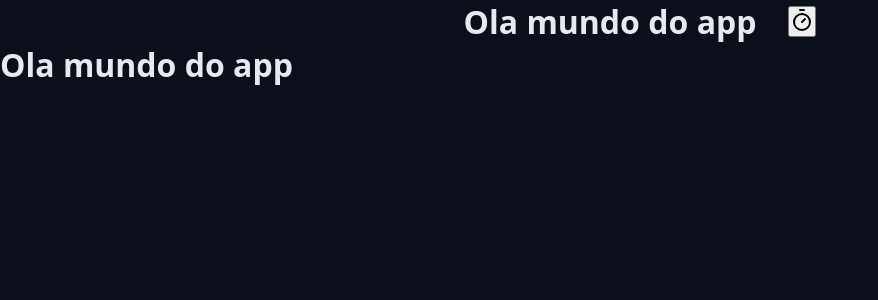
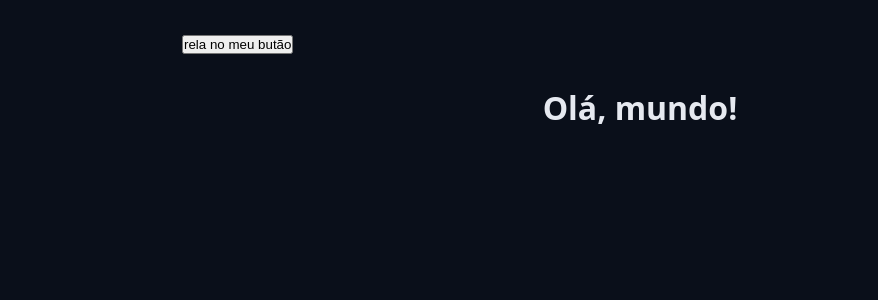
Before and after one commit to henriqMartins/chronos-pomodoro, a React (Vite) app: page / in a window 1280 px wide. Shown: the top 300 px of the page, without its empty margins (0-878 px from the left). Built offline with nearby package versions, Linux system fonts and the light colour scheme.

Commit message:
Creating the Container component and modules styles to use in the page body

```diff
--- a/src/App.tsx
+++ b/src/App.tsx
@@ -1,4 +1,4 @@
-import { TimerIcon } from 'lucide-react';
+import { Container } from './components/Container';
 import { Heading } from './components/Heading';
 import './styles/global.css';
 import './styles/theme.css';
@@ -6,15 +6,13 @@
 export function App() {
   return (
     <>
-      <Heading>
-        Ola mundo do app
-        <button>
-          <TimerIcon />
-        </button>
-      </Heading>
-      <div>
-        <h1>Ola mundo do app</h1>
-      </div>
+      <Container>
+        <button>rela no meu butão</button>
+      </Container>
+
+      <Container>
+        <Heading>Olá, mundo!</Heading>
+      </Container>
     </>
   );
 }
--- /dev/null
+++ b/src/components/Container.module.css
@@ -0,0 +1,8 @@
+.container {
+  max-width: 98rem;
+  margin: 0 auto;
+}
+
+.content {
+  margin: 3.2rem;
+}
--- /dev/null
+++ b/src/components/Container.tsx
@@ -0,0 +1,14 @@
+import type React from 'react';
+import styles from './Container.module.css';
+
+type ContainerProps = {
+  children: React.ReactNode;
+};
+
+export function Container({ children }: ContainerProps) {
+  return (
+    <div className={styles.container}>
+      <div className={styles.content}>{children}</div>
+    </div>
+  );
+}
```
